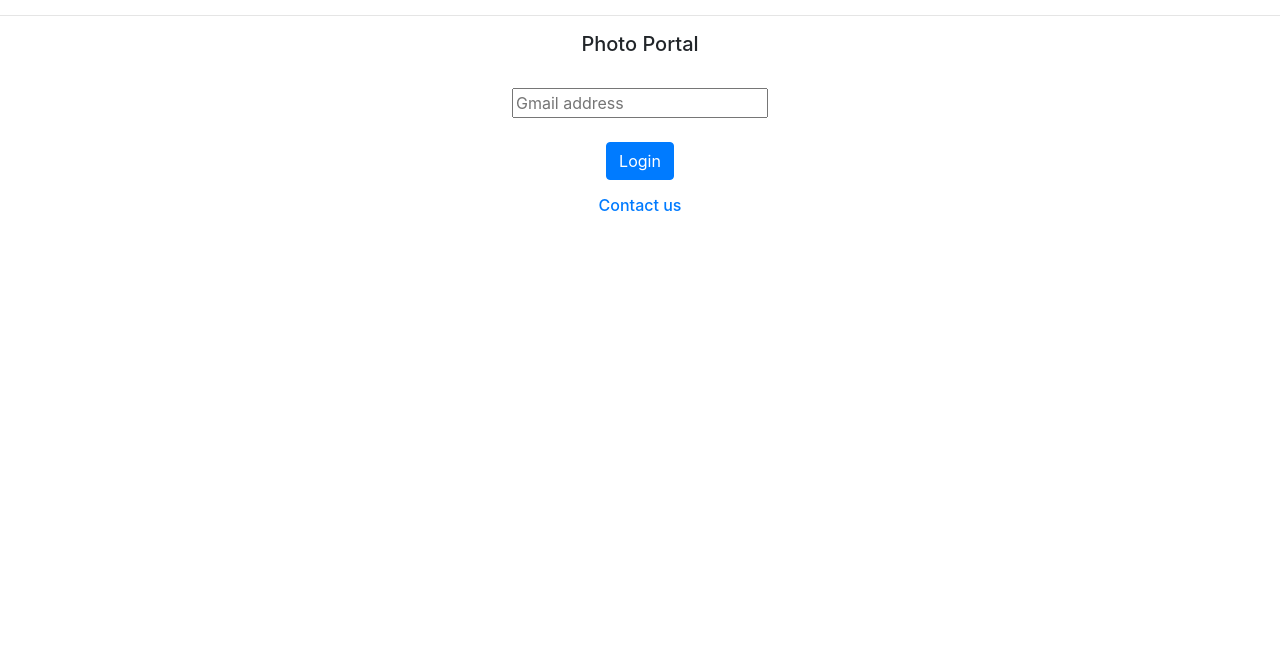
After one commit to JeremyLamm/assignment2, a Flask app: page / in a window 1280 px wide. The commit adds this page. Shown: the part 151-800 px from the top of the page. Run offline with Flask 2, Linux system fonts and the light colour scheme; some libraries are stand-ins or nearby versions.

Commit message:
Implement general user login, logout redirects, upload status, thumbnails with modal, and search

```diff
--- a/application.py
+++ b/application.py
@@ -67,6 +67,43 @@ class Photo:
 # 5.5 Set empty photo list and appropriate status message when rendering the photo-portal.html
 # Pass the username by extracting it from flask's session dictionary.
 
+@app.route("/search", methods=["POST"])
+def search_photos():
+    username = ""
+    if "username" in session:
+        username = session['username']
+
+    search_select = request.form["search_select"]
+    search_input = request.form["search_input"].strip()
+    app.logger.info("Search by %s: %s", search_select, search_input)
+
+    matches = []
+    for photo in photos:
+        if search_select == "Name" and search_input in photo.name:
+            matches.append(photo)
+        elif search_select == "Tags" and search_input in photo.tags:
+            matches.append(photo)
+        elif search_select == "Date" and search_input == photo.date_taken:
+            matches.append(photo)
+
+    if matches:
+        status = "Matching photos found"
+        photo_list = matches
+    else:
+        status = "No matching photos found"
+        photo_list = []
+
+    if username.endswith("@gmail.com"):
+        upload_form_display = "display:none;"
+    else:
+        upload_form_display = "display:block;"
+
+    return render_template("photo-portal.html",
+                           upload_form_display=upload_form_display,
+                           username=username,
+                           photo_upload_status=status,
+                           photo_list=photo_list)
+
 @app.route("/upload", methods=["POST"])
 def upload_photo():
     app.logger.info("Inside upload_photo")
@@ -96,7 +133,14 @@ def upload_photo():
     # Requirement 3
     # 3.1 - Set the status and pass that in to photo_upload_status parameter.
 
-    return render_template("photo-portal.html", username=username, photo_list=photos)
+    status = "Photo " + filename + " uploaded successfully."
+    upload_form_display = "display:block;"
+
+    return render_template("photo-portal.html",
+                           upload_form_display=upload_form_display,
+                           username=username,
+                           photo_upload_status=status,
+                           photo_list=photos)
 
 
 @app.route("/logout",methods=['POST'])
@@ -110,8 +154,10 @@ def logout():
     # Use the "user" variable above to determine which endpoint to redirect to
     # Use assumption 1 to determine whether the user is admin user or general user
 
+    if user.endswith("@gmail.com"):
+        return flask.redirect("/")
+
     return flask.redirect("/admin")
-
 
 @app.route("/adminlogin", methods=['POST'])
 def adminlogin():
@@ -135,10 +181,28 @@ def adminlogin():
     flask.session["username"] = user
 
     return render_template('photo-portal.html',
-    						upload_form_display=upload_form_display,
-    						username=user,
-    						photo_upload_status=status,
-    						photo_list=photos)
+                           upload_form_display=upload_form_display,
+                           username=user,
+                           photo_upload_status=status,
+                           photo_list=photos)
+
+@app.route("/userlogin", methods=['POST'])
+def userlogin():
+    email = ""
+    if 'email' in request.form:
+        email = request.form['email'].strip()
+        app.logger.info("User email:%s", email)
+
+    status = "TODO: Implement slide-show functionality"
+    upload_form_display = "display:none;"
+
+    flask.session["username"] = email
+
+    return render_template('photo-portal.html',
+                           upload_form_display=upload_form_display,
+                           username=email,
+                           photo_upload_status=status,
+                           photo_list=photos)
 
 
 # Requirement 1.2 and 1.3
@@ -159,7 +223,9 @@ def adminindex():
 # You need to add index.html - refer to adminindex.html
 # Add only one input box in index.html (see requirement 1.1 in assignment description)
 
-
+@app.route("/")
+def index():
+    return render_template('index.html')
 
 if __name__ == "__main__":
 
--- /dev/null
+++ b/templates/index.html
@@ -0,0 +1,47 @@
+<html>
+<head>
+    <meta charset="utf-8">
+    <meta http-equiv="X-UA-Compatible" content="IE=edge">
+    <meta name="viewport" content="width=device-width, initial-scale=1">
+    <!-- The above 3 meta tags *must* come first in the head; any other head content must come *after* these tags -->
+
+  <link rel="stylesheet" href="https://stackpath.bootstrapcdn.com/bootstrap/4.4.1/css/bootstrap.min.css" integrity="sha384-Vkoo8x4CGsO3+Hhxv8T/Q5PaXtkKtu6ug5TOeNV6gBiFeWPGFN9MuhOf23Q9Ifjh" crossorigin="anonymous">
+
+  <style type="text/css">
+    label {
+      font: normal 15px Times New Roman;
+    }
+  </style>
+
+  <script src="https://code.jquery.com/jquery-3.4.1.slim.min.js" integrity="sha384-J6qa4849blE2+poT4WnyKhv5vZF5SrPo0iEjwBvKU7imGFAV0wwj1yYfoRSJoZ+n" crossorigin="anonymous"></script>
+  <script src="https://cdn.jsdelivr.net/npm/popper.js@1.16.0/dist/umd/popper.min.js" integrity="sha384-Q6E9RHvbIyZFJoft+2mJbHaEWldlvI9IOYy5n3zV9zzTtmI3UksdQRVvoxMfooAo" crossorigin="anonymous"></script>
+  <script src="https://stackpath.bootstrapcdn.com/bootstrap/4.4.1/js/bootstrap.min.js" integrity="sha384-wfSDF2E50Y2D1uUdj0O3uMBJnjuUD4Ih7YwaYd1iqfktj0Uod8GCExl3Og8ifwB6" crossorigin="anonymous"></script>
+
+</head>
+<body class="text-center">
+
+  <div class="container-fluid" style="background-color:transparent ">
+    <img src="{{ url_for('static', filename='images/longhorn.png') }}" class="rounded mx-auto d-block" style="width:300px;height:150px;">
+  </div>
+
+  <hr>
+
+  <div class="container-fluid" style="background-color:transparent;text-align:center ">
+    <div><h5>Photo Portal</h5></div>
+    <br>
+    <div>
+      <form action="userlogin" method="post" class="form-signin">
+          <label for="email" class="sr-only"><b>Gmail Address</b></label>
+          <input type="email" id="email" name="email" placeholder="Gmail address" required>
+
+          <br>
+          <br>
+
+          <button type="submit" class="btn btn-primary">Login</button>
+      </form>
+  </div>
+  <div><h6><a href="https://www.cs.utexas.edu/~devdatta">Contact us</a></h6></div>
+  </div>
+
+  </body>
+</html>
```
Also changed, not shown: static/scripts/photo-portal.js (+20 -1 lines), templates/photo-portal.html (+10 -1 lines).
